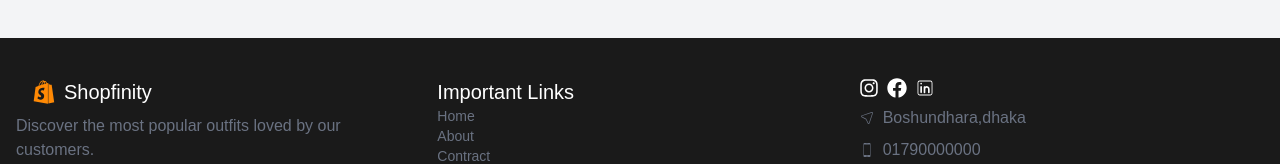
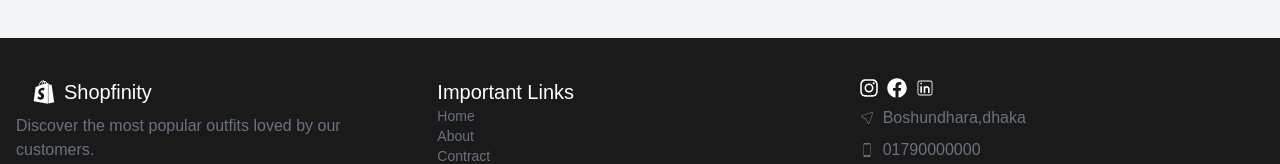
Before and after one commit to ProgrammerTanvirHasan/shopfinity, a Next.js app: page /signup in a window 1280 px wide. Shown: the part 858-1022 px from the top of the page. Built offline with nearby package versions, Linux system fonts and the light colour scheme; no server answers.

Commit message:
finally complete

```diff
--- a/src/components/shared/Footer.jsx
+++ b/src/components/shared/Footer.jsx
@@ -4,15 +4,18 @@ import { FaFacebook } from "react-icons/fa";
 import { CiLinkedin } from "react-icons/ci";
 import { CiLocationArrow1 } from "react-icons/ci";
 import { IoIosPhonePortrait } from "react-icons/io";
+import Link from "next/link";
 const Footer = () => {
   return (
     <div className="relative w-full h-[250px] bg-[#1A1A1A] text-white ">
       <div className="grid grid-cols-3 gap-4 container mx-auto flex pt-8 px-4">
         <div>
-          <div className="flex gap-2 py-2 ml-4 text-white items-center">
-            <FaShopify className="text-2xl text-orange-400" />
-            <p className="text-xl">Shopfinity</p>
-          </div>
+          <Link href={"/"}>
+            <div className="flex gap-2 py-2 ml-4 text-white items-center">
+              <FaShopify className="text-2xl" />
+              <p className="text-xl">Shopfinity</p>
+            </div>
+          </Link>
           <p className=" text-gray-500">
             Discover the most popular outfits loved by our customers.
           </p>
--- a/src/components/style/Style.jsx
+++ b/src/components/style/Style.jsx
@@ -66,7 +66,6 @@ const Style = () => {
 
   return (
     <div className="flex flex-col space-y-10 px-4 md:px-8 py-12 bg-[#fefefe]">
-
       <div className="text-center space-y-4">
         <h1 className="text-4xl font-bold text-gray-900">Shop by Style</h1>
         <p className="text-gray-600 text-lg max-w-2xl mx-auto">
@@ -76,10 +75,9 @@ const Style = () => {
         </p>
       </div>
 
-
       <div className="w-full">
         <Marquee speed={70} gradient={false}>
-          <div className="p-6 flex gap-8">
+          <div className="p-6 flex gap-2">
             {topCategories.map((cat, index) => (
               <Link href={cat.route} key={index}>
                 <div className="block shadow-lg rounded-xl overflow-hidden hover:scale-105 transition cursor-pointer">
@@ -98,12 +96,11 @@ const Style = () => {
         </Marquee>
       </div>
 
-
       <div className="w-full">
         <Marquee speed={70} gradient={false} direction="right">
-          <div className="p-6 flex gap-8">
+          <div className="p-6 flex gap-2">
             {bottomCategories.map((cat, index) => (
-              <Link href={cat.route} key={index}>
+              <div key={index}>
                 <div className="block shadow-lg rounded-xl overflow-hidden hover:scale-105 transition cursor-pointer">
                   <img
                     src={cat.image}
@@ -114,7 +111,7 @@ const Style = () => {
                     {cat.title}
                   </div>
                 </div>
-              </Link>
+              </div>
             ))}
           </div>
         </Marquee>
```
